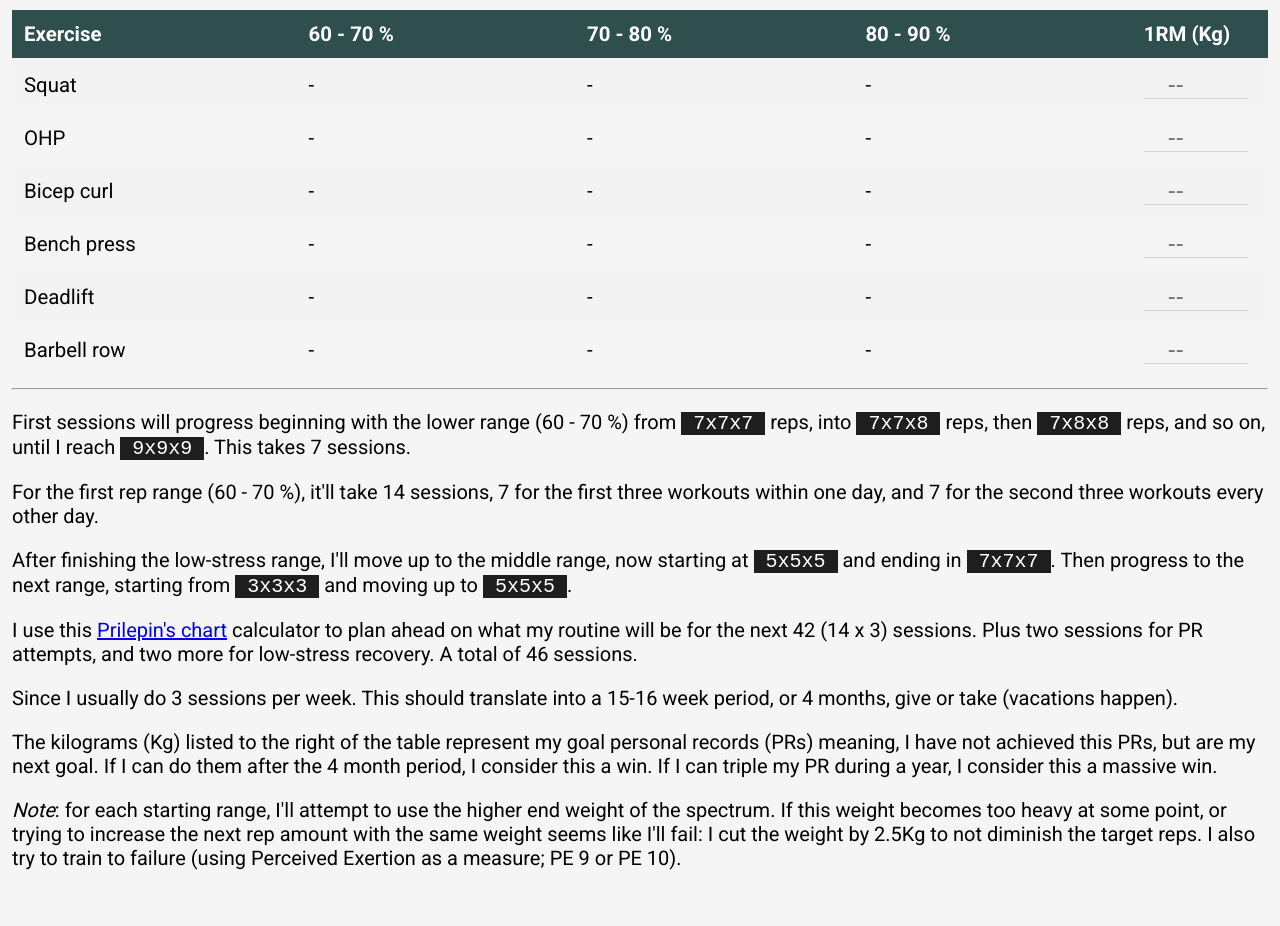
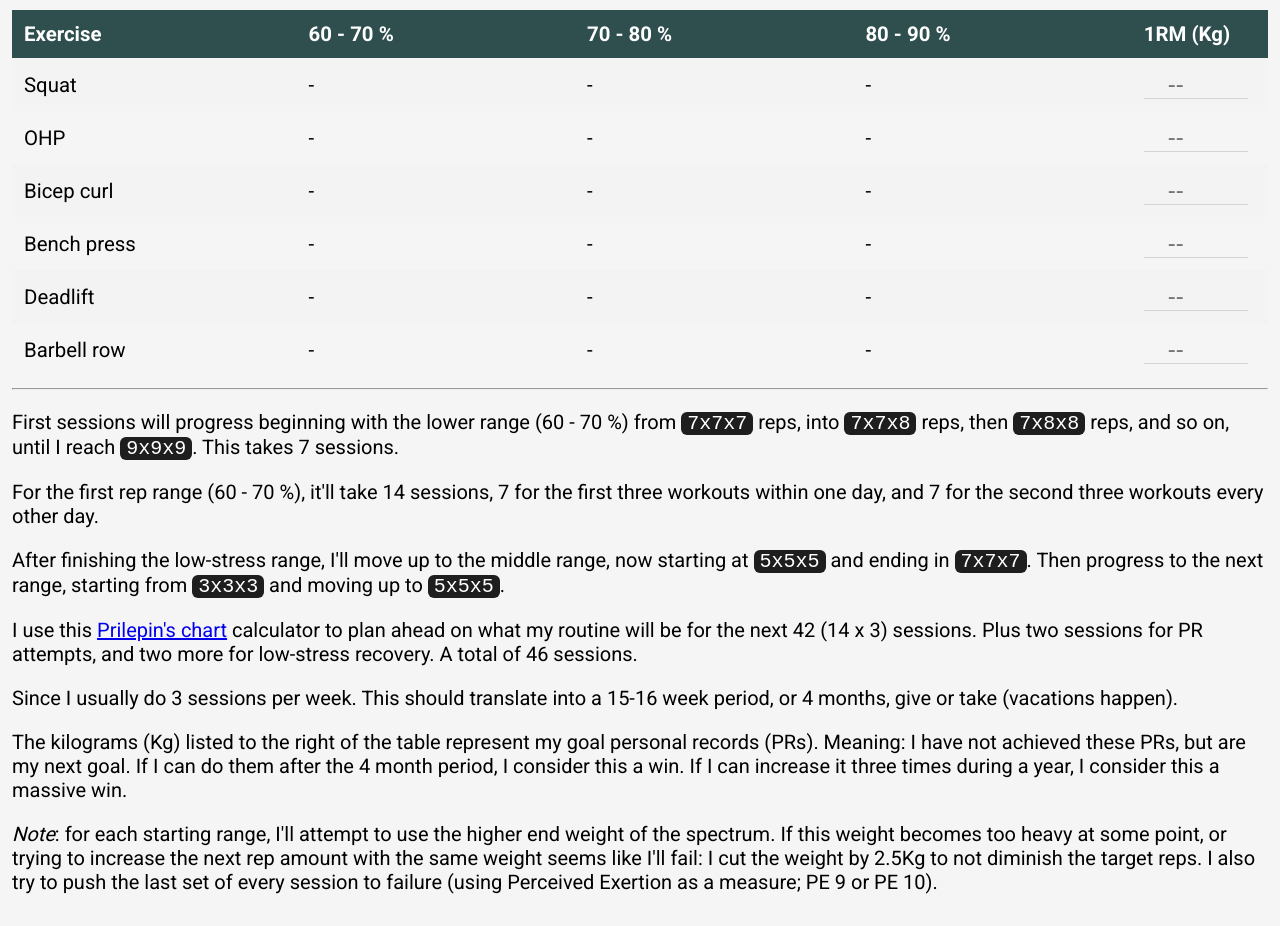
Before and after one commit to gavaar/prilepins-chart-calculator, a plain HTML site: page index.html in a window 1280 px wide. Shown: the part 123-1049 px from the top of the page. Before the commit the page ends 1025 px from the top, so only its background shows below. Drawn offline with Linux system fonts and the light colour scheme.

Commit message:
update the code styles for better reading

```diff
--- a/index.html
+++ b/index.html
@@ -68,7 +68,8 @@
     }
 
     code {
-      padding: 0 0.5rem;
+      padding: 0 0.25rem;
+      border-radius: 0.25rem;
       background-color: #1e1e1e;
       color: white;
     }
@@ -110,13 +111,16 @@
       Since I usually do 3 sessions per week. This should translate into a 15-16 week period, or 4 months, give or take (vacations happen).
     </p>
     <p>
-      The kilograms (Kg) listed to the right of the table represent my goal personal records (PRs) meaning, I have not achieved this PRs, but are my next goal.
+      The kilograms (Kg) listed to the right of the table represent my goal personal records (PRs).
+
+      Meaning: I have not achieved these PRs, but are my next goal.
       If I can do them after the 4 month period, I consider this a win.
-      If I can triple my PR during a year, I consider this a massive win.
+      If I can increase it three times during a year, I consider this a massive win.
     </p>
     <p>
       <i>Note</i>: for each starting range, I'll attempt to use the higher end weight of the spectrum. If this weight becomes too heavy at some point, or trying to increase the next rep amount with the same weight seems like I'll fail:
-      I cut the weight by 2.5Kg to not diminish the target reps. I also try to train to failure (using Perceived Exertion as a measure; PE 9 or PE 10).
+      I cut the weight by 2.5Kg to not diminish the target reps.
+      I also try to push the last set of every session to failure (using Perceived Exertion as a measure; PE 9 or PE 10).
     </p>
   </small>
 
```
Also changed, not shown: 1 other file.
